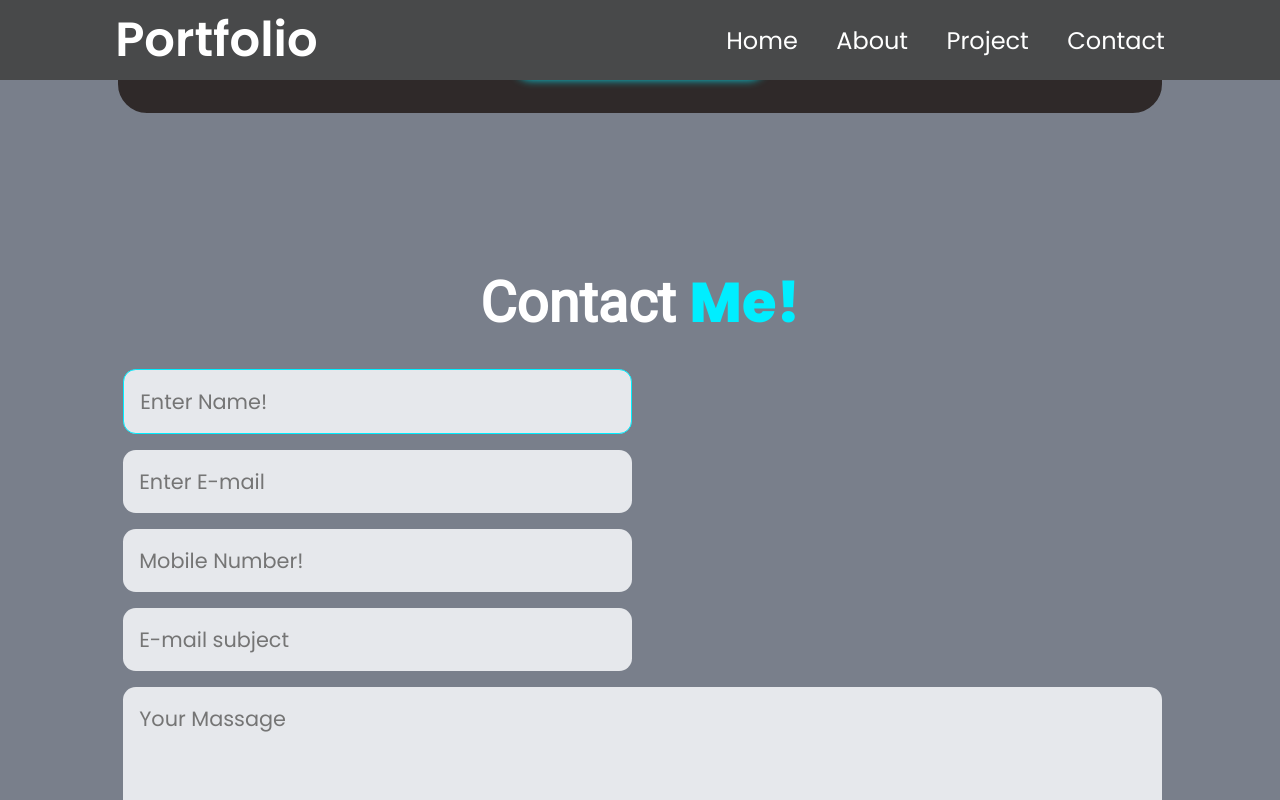
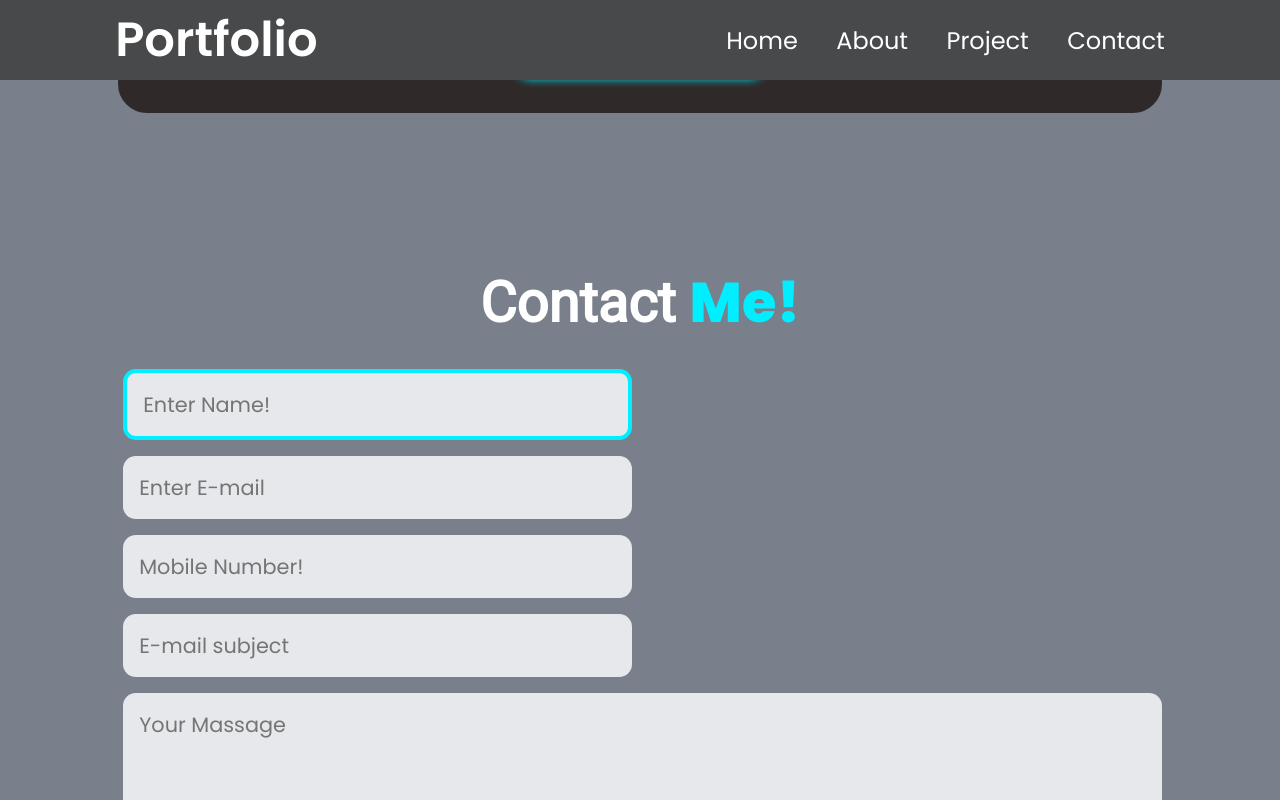
Before and after one commit to arvind272301/Portfolio.com, a plain HTML site: page index.html in a window 1280 px wide. In both pictures the pointer is over the input "Enter Name!". Shown: the part 2583-3383 px from the top of the page. Drawn offline with nearby package versions, Linux system fonts and the light colour scheme; a web font is replaced by a local one.

Commit message:
added commit

```diff
--- a/Style.css
+++ b/Style.css
@@ -360,7 +360,7 @@ textarea{
     resize: none;
 }
 textarea:hover, input:hover{
-    border:.1rem solid#0ef;
+    border:.3rem solid#0ef;
 }
 .contact form .input-box input{
     width: 48.5%;
```
